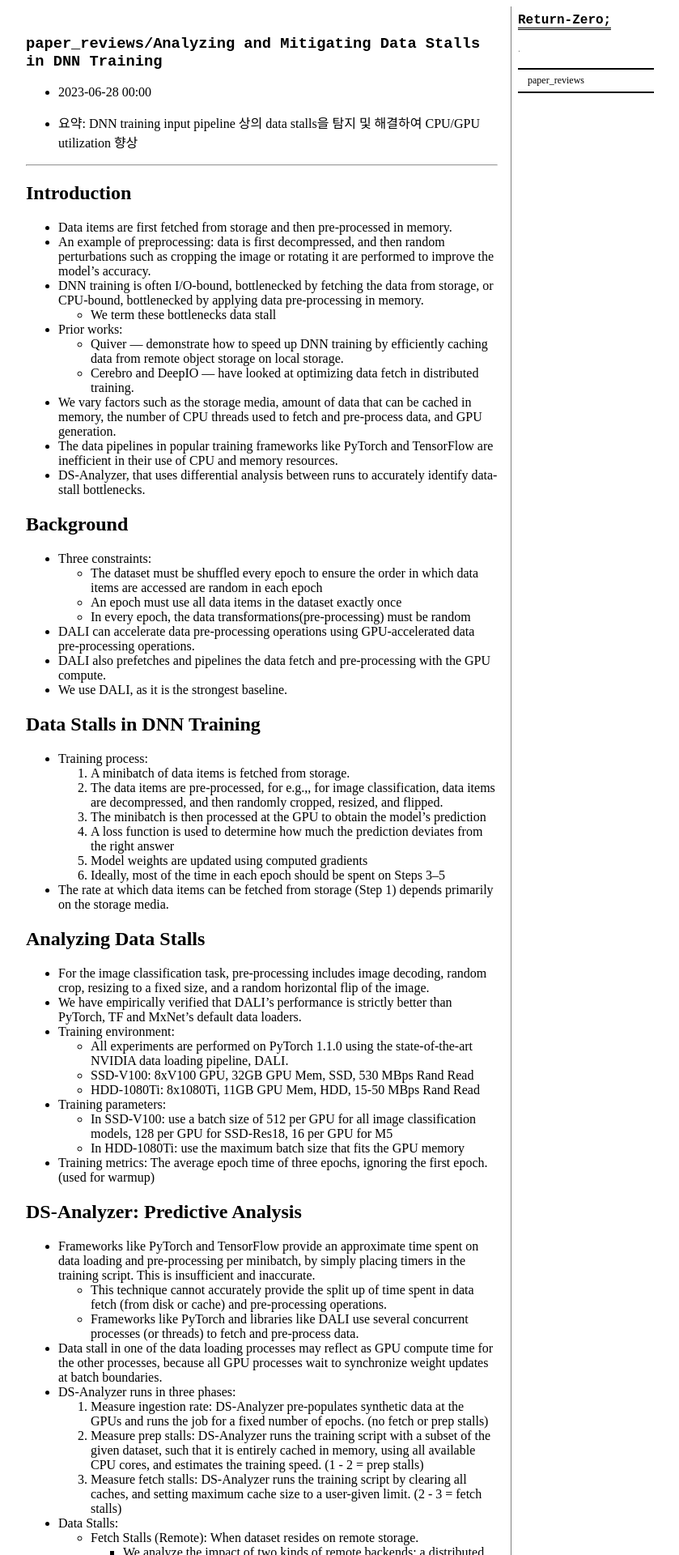
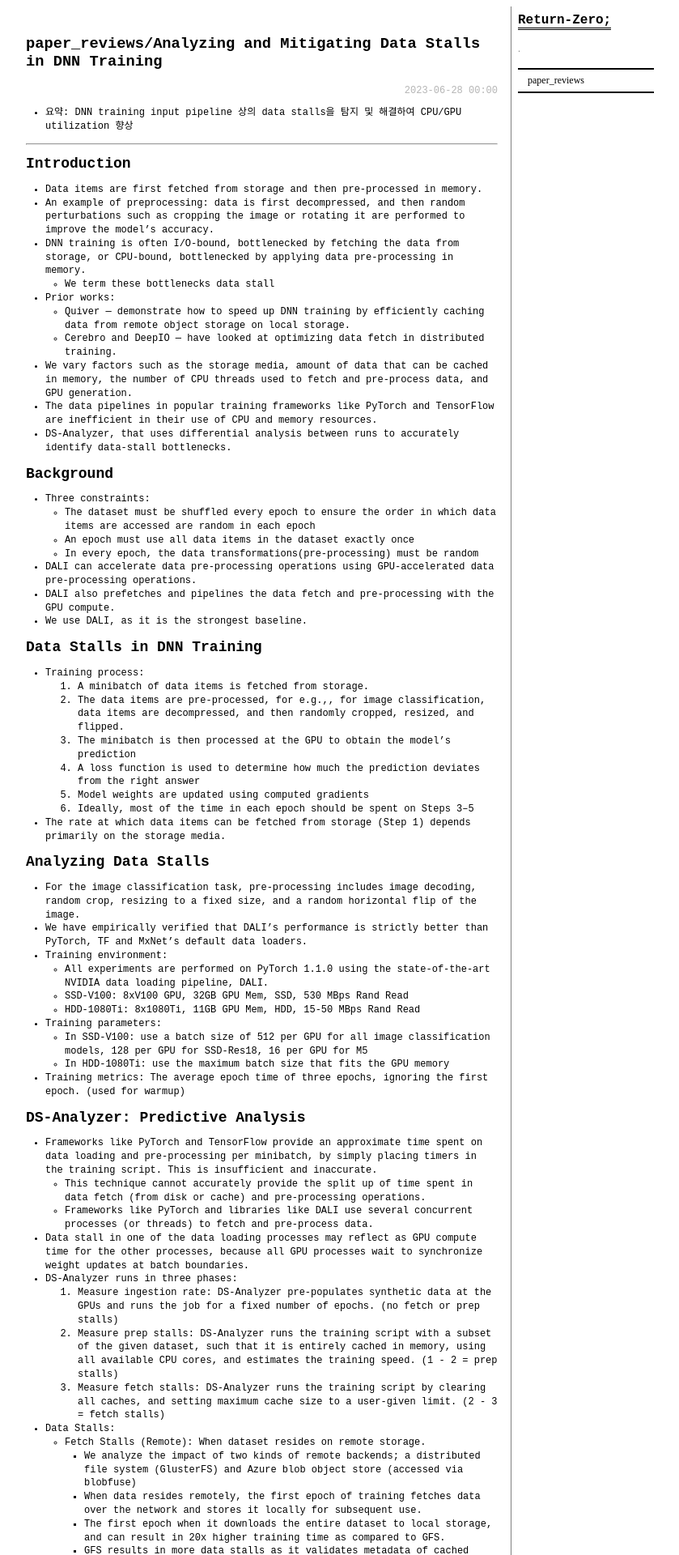
Before and after one commit to jeun-990806/jeun-990806.github.io, a Jekyll site: the page built from _posts/paper_reviews/2023-06-28-DS-Analyzer.md, in a window 1280 px wide. Shown: the top 1920 px of the page at 81% size, without its empty margins (224-1063 px from the left). Built offline with Jekyll 4.4.1, drawn with Linux system fonts in a browser that asks for light colours.

Commit message:
change stylesheets

```diff
--- a/assets/stylesheets/common.css
+++ b/assets/stylesheets/common.css
@@ -5,6 +5,15 @@ a {
 
 a:visited {
   color: black;
+}
+
+code {
+    text-wrap: wrap;
+}
+
+::selection {
+    background-color: gainsboro;
+    text-decoration: underline;
 }
 
 .font-small {
--- /dev/null
+++ b/assets/stylesheets/post.css
@@ -0,0 +1,22 @@
+.post-metadata-list {
+    text-align: right;
+    list-style-type: none;
+    font-size: 12px;
+    color: rgba(128, 128, 128, 0.582);
+    font-family: "Courier New", Courier, monospace;
+}
+
+.post-content {
+    line-height: 1.4em;
+    font-size: 12px;
+    font-family: "Courier New", Courier, monospace;
+}
+
+.post-content ul {
+    padding-left: 2em;
+}
+
+
+.post-content ul li p {
+    margin: 0;
+}
```
